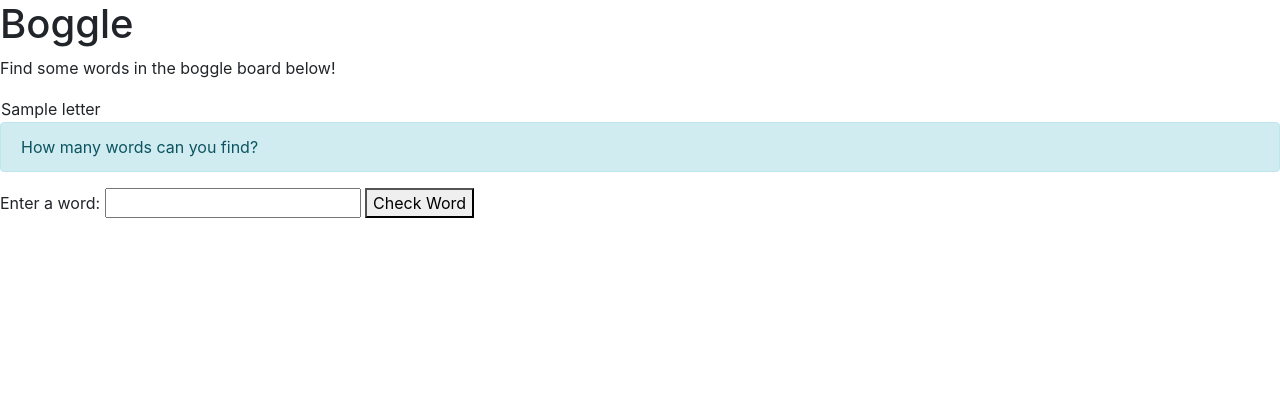
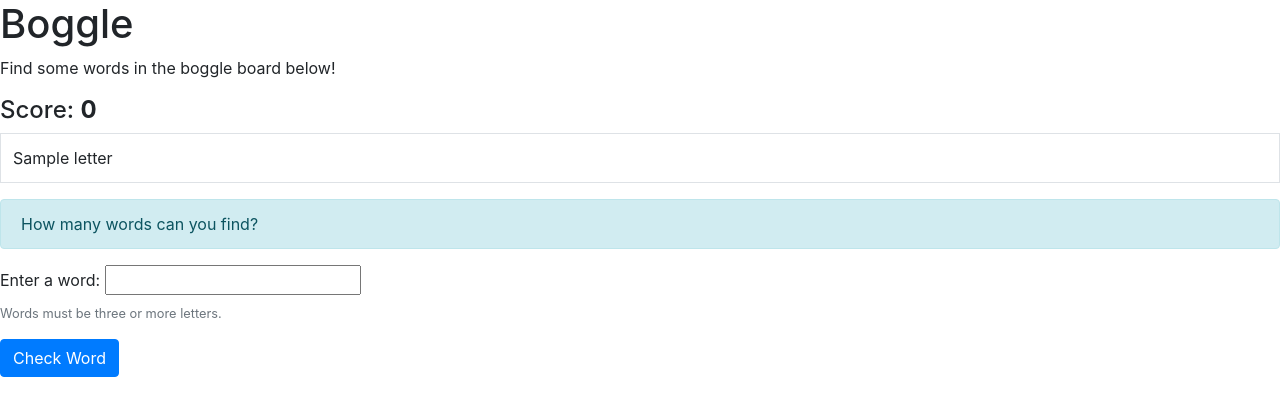
Before and after one commit to yukonnor/bootcamp-flask-boggle, a Flask app: template templates/board.html in a window 1280 px wide. Shown: the top 416 px of the page. Run offline with Flask 2, Linux system fonts and the light colour scheme; the template is opened without the code that fills it: most values are stand-ins (such as "Sample title", 1, 10 or a date in 2020); parts of the project's set-up code (start-up, migrations or seed data) failed here and were passed over.

Commit message:
keep score

```diff
--- a/static/script.js
+++ b/static/script.js
@@ -1,10 +1,13 @@
 // get elements we'll be working with
-$form = $("form");
-$wordInput = $("#word-guess");
-$resultContainer = $("#result");
+const $form = $("form");
+const $wordInput = $("#word-guess");
+const $resultContainer = $("#result");
+const $score = $("#score");
+
+let score = 0;
 
 // make a request to the server to see if the word is valid
-async function check_word(word) {
+async function checkWord(word) {
     // make a request to /check-word with the word as
     const response = await axios.get("/check-word", { params: { "word-guess": word } });
 
@@ -13,7 +16,7 @@ async function check_word(word) {
     return response.data["result"];
 }
 
-function show_result(result, word) {
+function showResult(result, word) {
     // depending on the result, update the class and text of the container
 
     // Remove all alert classes so that we can add the class that we're updating to
@@ -33,7 +36,21 @@ function show_result(result, word) {
     }
 }
 
-async function process_word_submission(event) {
+function updateScore(result, word, score) {
+    if (result === "ok") {
+        score += word.length;
+        showNewScore(score);
+        console;
+    }
+
+    return score;
+}
+
+function showNewScore(score) {
+    $score.text(score);
+}
+
+async function processWordSubmission(event) {
     // prevent form from refreshing page
     event.preventDefault();
 
@@ -41,12 +58,19 @@ async function process_word_submission(event) {
     console.log($wordInput.val());
 
     let word = $wordInput.val();
+    word = word.toLowerCase();
 
     // make a request to the server to see if word is valid
-    let result = await check_word(word);
+    let result = await checkWord(word);
+
+    // update & show score based on the result
+    score = updateScore(result, word, score);
 
     // show the result to the user in the DOM
-    show_result(result, word);
+    showResult(result, word);
+
+    // reset the word input
+    $wordInput.val("");
 }
 
-$form.on("submit", process_word_submission);
+$form.on("submit", processWordSubmission);
--- a/templates/base.html
+++ b/templates/base.html
@@ -4,7 +4,6 @@
         <meta charset="UTF-8" />
         <meta name="viewport" content="width=device-width, initial-scale=1.0" />
         <link rel="stylesheet" href="https://cdn.jsdelivr.net/npm/bootstrap@4.5.3/dist/css/bootstrap.min.css" integrity="sha384-TX8t27EcRE3e/ihU7zmQxVncDAy5uIKz4rEkgIXeMed4M0jlfIDPvg6uqKI2xXr2" crossorigin="anonymous">
-         <script src="https://cdn.jsdelivr.net/npm/bootstrap@4.5.3/dist/js/bootstrap.bundle.min.js" integrity="sha384-ho+j7jyWK8fNQe+A12Hb8AhRq26LrZ/JpcUGGOn+Y7RsweNrtN/tE3MoK7ZeZDyx" crossorigin="anonymous"></script>
         <link rel="stylesheet" href="/static/style.css" />
         <title>{% block title %}Page Title{% endblock %}</title>
     </head>
@@ -23,5 +22,13 @@
         <main>
             {% block content %}Specific Page Content{% endblock %}
         </main>
+        <script src="https://code.jquery.com/jquery-3.7.1.min.js"
+                integrity="sha256-/JqT3SQfawRcv/BIHPThkBvs0OEvtFFmqPF/lYI/Cxo="
+                crossorigin="anonymous"></script>
+        <script src="https://cdn.jsdelivr.net/npm/bootstrap@4.5.3/dist/js/bootstrap.bundle.min.js"
+                integrity="sha384-ho+j7jyWK8fNQe+A12Hb8AhRq26LrZ/JpcUGGOn+Y7RsweNrtN/tE3MoK7ZeZDyx"
+                crossorigin="anonymous"></script>
+        <script src="https://unpkg.com/axios/dist/axios.js"></script>
+        <script src="static/script.js"></script>
     </body>
 </html>
--- a/templates/board.html
+++ b/templates/board.html
@@ -3,7 +3,8 @@
 {% block content %}
 <h1>Boggle</h1>
 <p>Find some words in the boggle board below!</p>
-<table>
+<h4>Score: <b id="score">0</b></h4>
+<table class="table table-bordered">
     <tbody>
             {% for row in board %}
                 <tr>
@@ -18,15 +19,11 @@
 How many words can you find?
 </div>
 <form action="">
-<label for="word-guess">Enter a word:</label>
-<input type="text" name="word-guess" id="word-guess">
-<button type="submit">Check Word</button>
+  <div class="form-group">
+    <label for="word-guess">Enter a word:</label>
+    <input type="text" name="word-guess" id="word-guess">
+    <small id="emailHelp" class="form-text text-muted">Words must be three or more letters.</small>
+  </div>
+  <button type="submit" class="btn btn-primary">Check Word</button>
 </form>
-
-<script
-  src="https://code.jquery.com/jquery-3.7.1.min.js"
-  integrity="sha256-/JqT3SQfawRcv/BIHPThkBvs0OEvtFFmqPF/lYI/Cxo="
-  crossorigin="anonymous"></script>
-<script src="https://unpkg.com/axios/dist/axios.js"></script>
-<script src="static/script.js"></script>
 {% endblock %}
```
Also changed, not shown: 1 other file.
